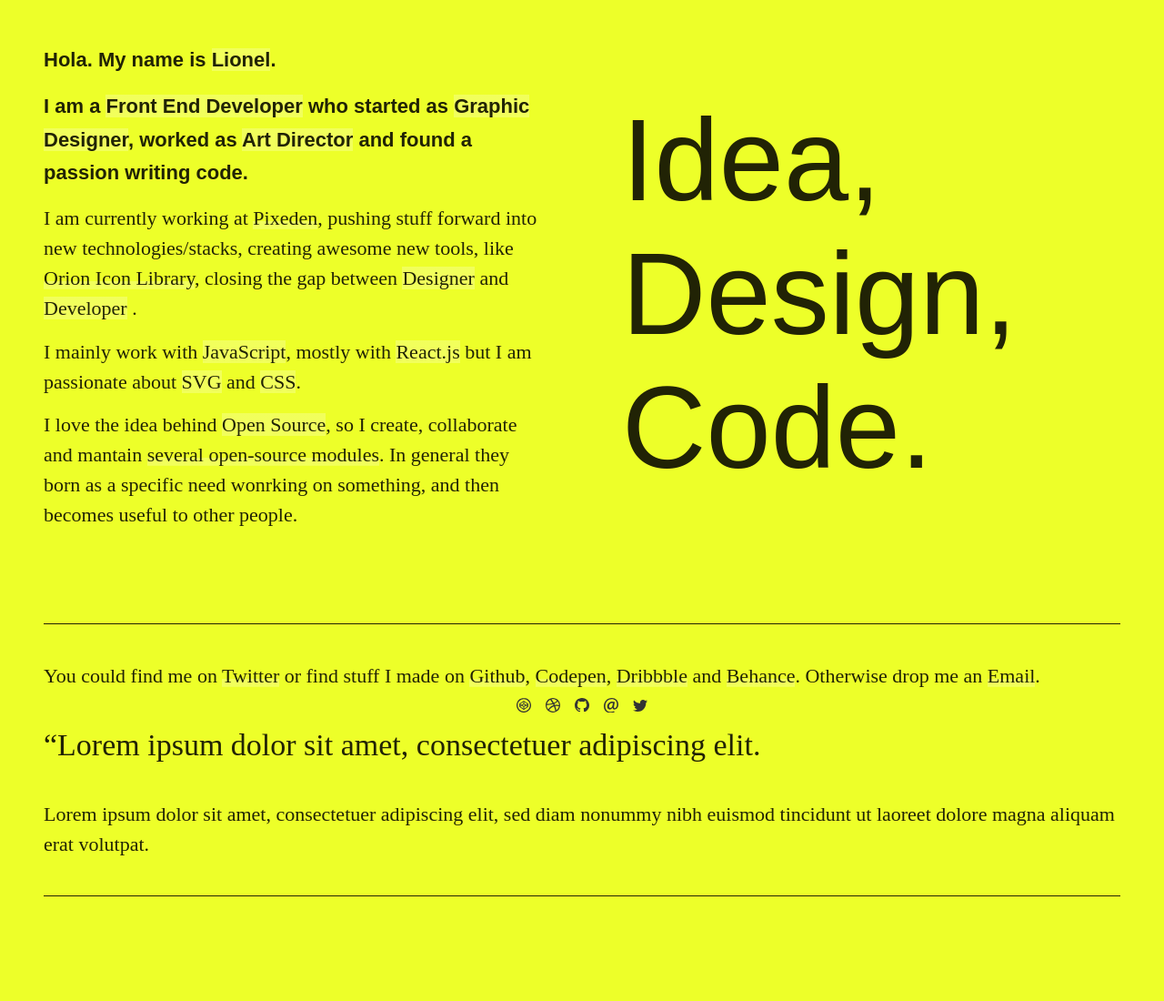
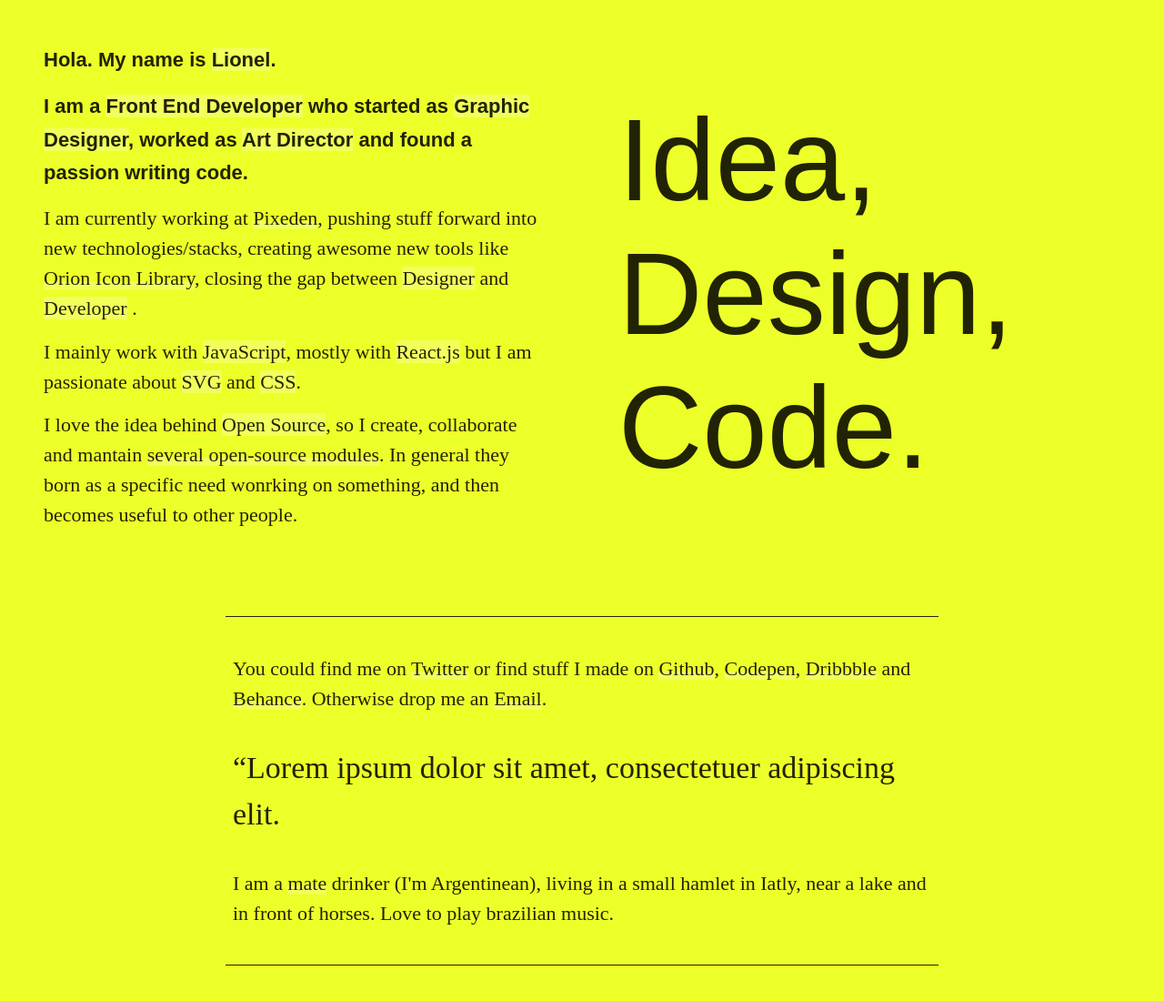
Before and after one commit to elrumordelaluz/elrumordelaluz, a Gatsby site: page / in a window 1280 px wide. Shown: the whole page at 91% size. Before the commit the page ends 1033 px from the top, so only its background shows below. Built offline with nearby package versions, Linux system fonts and the light colour scheme; Gatsby itself is replaced by a stand-in of ours; a web font is replaced by a local one.

Commit message:
Update content

```diff
--- a/src/components/Layout.js
+++ b/src/components/Layout.js
@@ -2,7 +2,6 @@ import React, { Component } from 'react'
 import Helmet from 'react-helmet'
 import { StaticQuery, graphql } from 'gatsby'
 
-import SocialFooter from '../components/SocialFooter'
 import lampOn from './lamp_on.png'
 import lampOff from './lamp_off.png'
 
@@ -57,7 +56,6 @@ class Layout extends Component {
               <link rel="icon" type="image/png" sizes="192x192" href={lampOn} />
             </Helmet>
             {children}
-            <SocialFooter />
           </>
         )}
       />
--- a/src/pages/index.js
+++ b/src/pages/index.js
@@ -22,7 +22,7 @@ const IndexPage = () => (
             Pixeden
           </a>
           , pushing stuff forward into new technologies/stacks, creating awesome
-          new tools, like{' '}
+          new tools like{' '}
           <a className={styles.link} href="https://orioniconlibrary.com">
             Orion Icon Library
           </a>
@@ -41,10 +41,7 @@ const IndexPage = () => (
           I love the idea behind{' '}
           <span className={styles.highlight}>Open Source</span>, so I create,
           collaborate and mantain{' '}
-          <a
-            className={styles.link}
-            href="https://github.com/elrumordelaluz?tab=repositories"
-          >
+          <a className={styles.link} href="https://github.com/elrumordelaluz">
             several open-source modules
           </a>
           . In general they born as a specific need wonrking on something, and
@@ -76,7 +73,7 @@ const IndexPage = () => (
           and{' '}
           <a
             className={styles.link}
-            href="https://www.behance.net/rumbografico"
+            href="https://www.behance.net/elrumordelaluz"
           >
             Behance
           </a>
@@ -90,9 +87,15 @@ const IndexPage = () => (
           “Lorem ipsum dolor sit amet, consectetuer adipiscing elit.
         </p>
         <p>
-          Lorem ipsum dolor sit amet, consectetuer adipiscing elit, sed diam
-          nonummy nibh euismod tincidunt ut laoreet dolore magna aliquam erat
-          volutpat.
+          I am a{' '}
+          <a
+            className={styles.link}
+            href="https://en.wikipedia.org/wiki/Mate_(drink)"
+          >
+            mate
+          </a>{' '}
+          drinker (I'm Argentinean), living in a small hamlet in Iatly, near a
+          lake and in front of horses. Love to play brazilian music.
         </p>
       </div>
 
--- a/src/pages/index.module.css
+++ b/src/pages/index.module.css
@@ -70,7 +70,7 @@
 
 .wrapper {
   display: grid;
-  grid-gap: 88px;
+  grid-gap: 3rem;
   grid-template-areas:
     'copy'
     'intro'
@@ -100,11 +100,13 @@
 .quotes {
   grid-area: quotes;
   border-top: 1px solid;
+  border-bottom: 1px solid;
   padding-top: 40px;
-  border-bottom: 1px solid;
   padding-bottom: 40px;
+  padding: 2.5rem 0.5rem;
   font-size: 22px;
   line-height: 1.5;
+  align-self: center;
 }
 
 .copy {
@@ -125,11 +127,16 @@
       'intro copy'
       'quotes quotes';
     margin: 3rem;
+    grid-gap: 5rem;
   }
 
   .copy {
     align-self: center;
     font-size: 8rem;
+  }
+
+  .quotes {
+    margin: 0 200px;
   }
 }
 
@@ -142,6 +149,10 @@
 
   .copy {
     align-self: start;
+  }
+
+  .quotes {
+    margin: auto;
   }
 }
 
```
